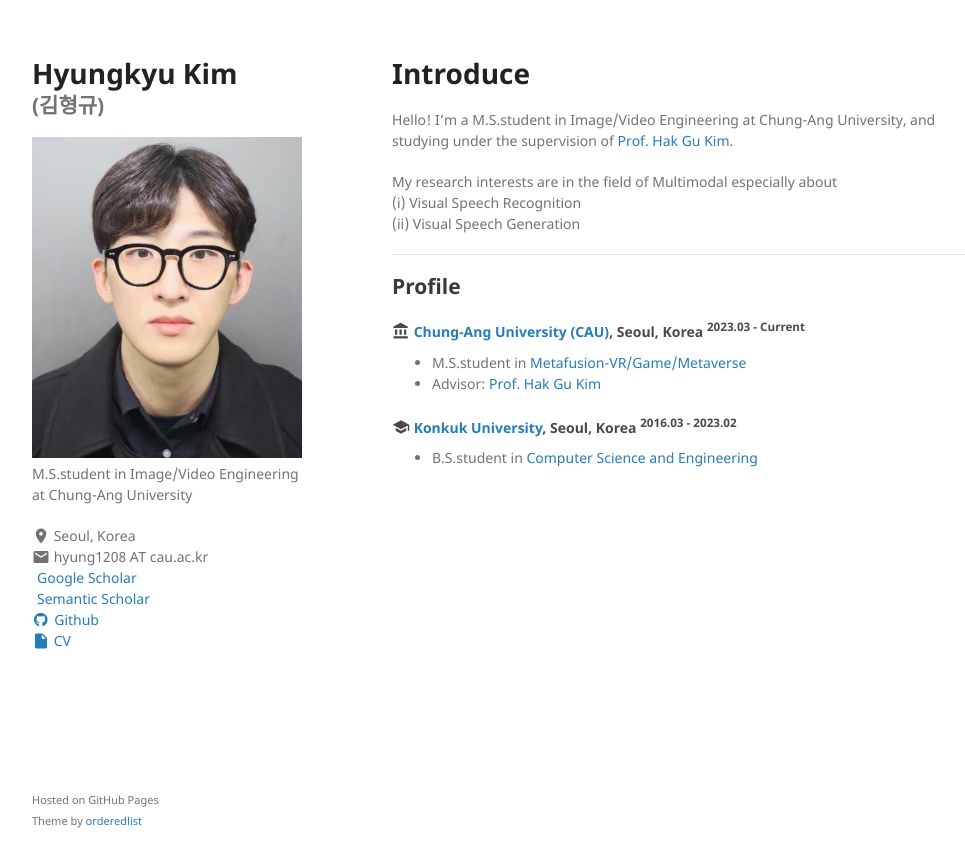
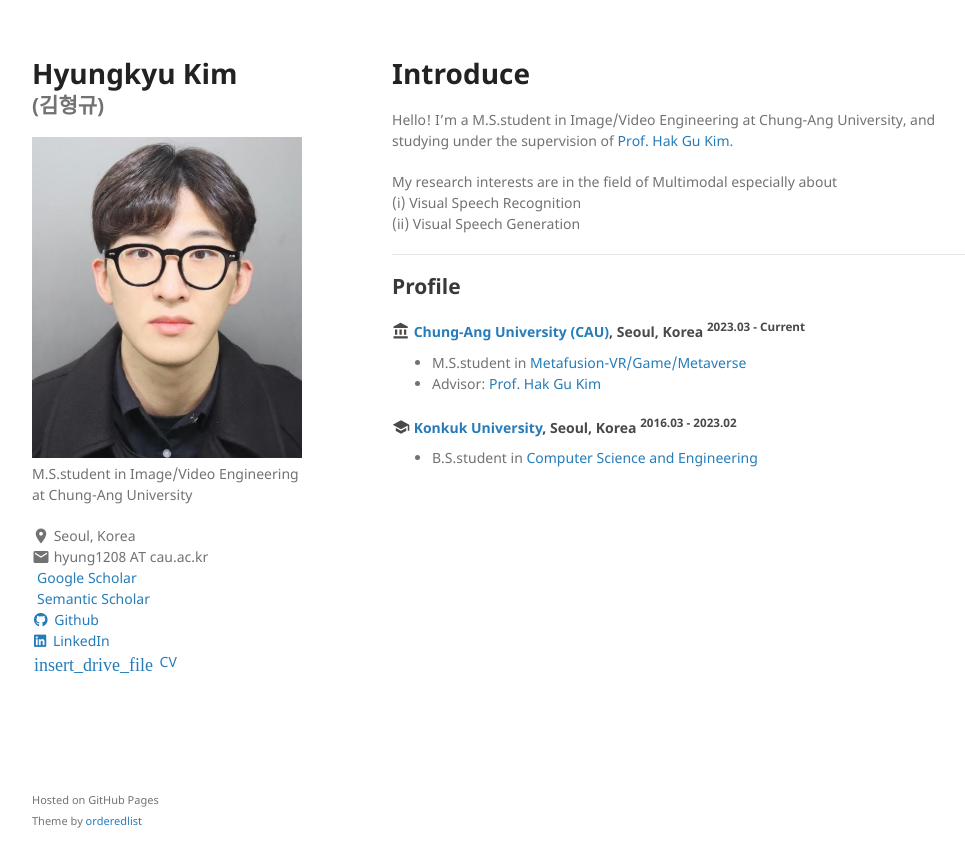
Before and after one commit to kimhyungkyu-1208/HYUNG-KYU-KIM, a Jekyll site: the page built from index.md, in a window 1280 px wide. Shown: the top 867 px of the page, without its empty margins (128-1093 px from the left). Built offline with Jekyll 4.4.1, drawn with Linux system fonts in a browser that asks for light colours; a style sheet for code colours, icons or effects is not loaded; our own code applies the rules of GitHub Pages for plain Markdown files.

Commit message:
Update default.html

```diff
--- a/_layouts/default.html
+++ b/_layouts/default.html
@@ -50,13 +50,13 @@
         <a href="{{ site.github }}">
           <i class="fab fa-github"></i> Github<br/>
         </a>
-        <!--
+
         <a href="{{ site.linkedin }}">
           <i class="fab fa-linkedin"></i> LinkedIn<br/>
         </a>
-      -->
+
         <a href="{{ site.cv }}">
-          <i class="material-icons md-18">insert_drive_file</i> CV<br/>
+          <i class="fab material-icons md-18">insert_drive_file</i> CV<br/>
         </a>
 
       </header>
```
